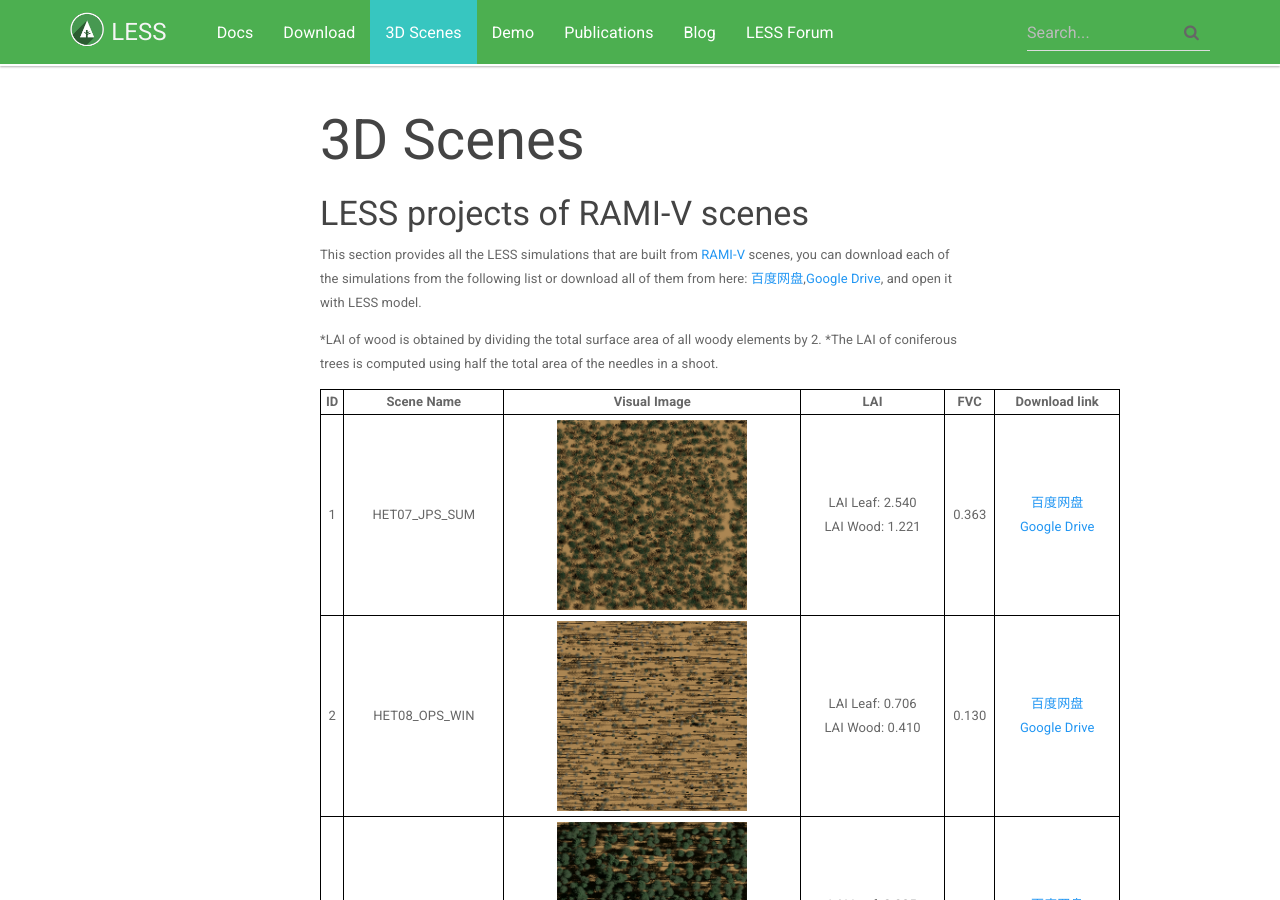
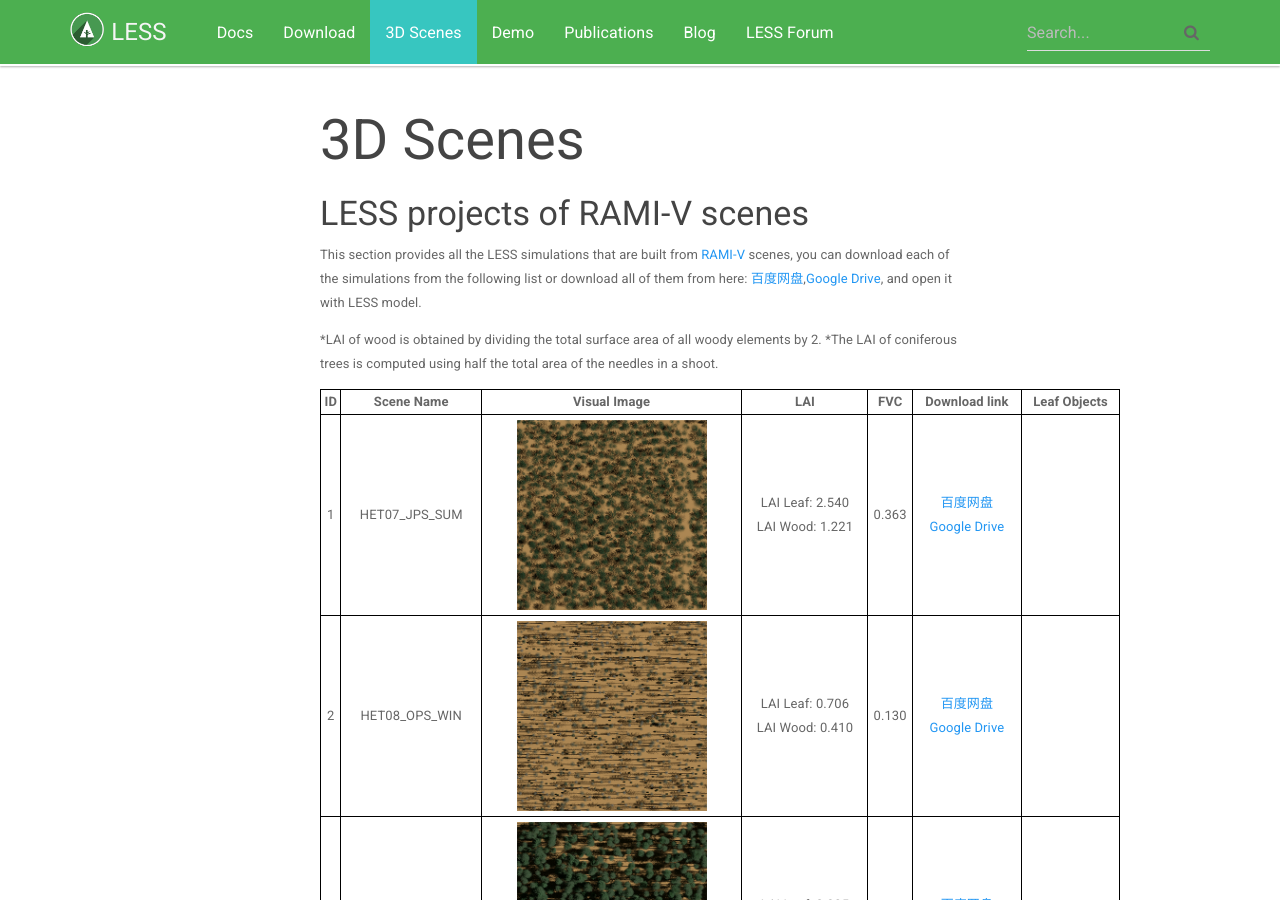
Before and after one commit to jianboqi/jianboqi.github.io, a Jekyll site: the page built from 3dscenes.md, in a window 1280 px wide and 900 px high. Built offline with Jekyll 4.4.1, drawn with Linux system fonts in a browser that asks for light colours; nearby versions of some CDN libraries.

Commit message:
Update 3dscenes.md

```diff
--- a/3dscenes.md
+++ b/3dscenes.md
@@ -26,8 +26,8 @@
 </style>
 
 
-|ID|Scene Name|Visual Image|LAI|FVC|Download link|
-|:-------------:|:-------------:|:-------------:|:-------------:|:-------------:|:-------------:|
+|ID|Scene Name|Visual Image|LAI|FVC|Download link|Leaf Objects|
+|:-------------:|:-------------:|:-------------:|:-------------:|:-------------:|:-------------:|:-------------:|
 |1|HET07_JPS_SUM|<image width="200" height="200" src="http://lessrt.org/img/SCENE-FOREST-HET07_JPS_SUM.png"/>|LAI Leaf: 2.540<br/> LAI Wood: 1.221|0.363|[百度网盘](https://pan.baidu.com/s/10fH1z6HJdpjJ7wRbZBHoHg?pwd=sija)<br/>[Google Drive](https://drive.google.com/file/d/1vQ6rs2Ry59Qw23JfGlQ2esPgU6nz9Kn4/view?usp=sharing)|
 |2|HET08_OPS_WIN|<image width="200" height="200" src="http://lessrt.org/img/SCENE-FOREST-HET08_OPS_WIN.png"/>|LAI Leaf: 0.706<br/> LAI Wood: 0.410|0.130|[百度网盘](https://pan.baidu.com/s/1AKACKWy6pybF_6BRSAoHjA?pwd=ckvv)<br/>[Google Drive](https://drive.google.com/file/d/1JlF9U5DInkeICtXT0Rx6Bdcv_TZzVsf2/view?usp=sharing)|
 |3|HET09_JBS_SUM|<image width="200" height="200" src="http://lessrt.org/img/SCENE-FOREST-HET09_JBS_SUM.png"/>|LAI Leaf: 3.835<br/> LAI Wood: 1.934|0.557|[百度网盘](https://pan.baidu.com/s/1ezFyujdn1t84QxUVXm_WRg?pwd=ruj1)<br/>[Google Drive](https://drive.google.com/file/d/1uHZE7PxhXs7Zx3YERZUNYKVa4md3s2BK/view?usp=sharing)|
```
